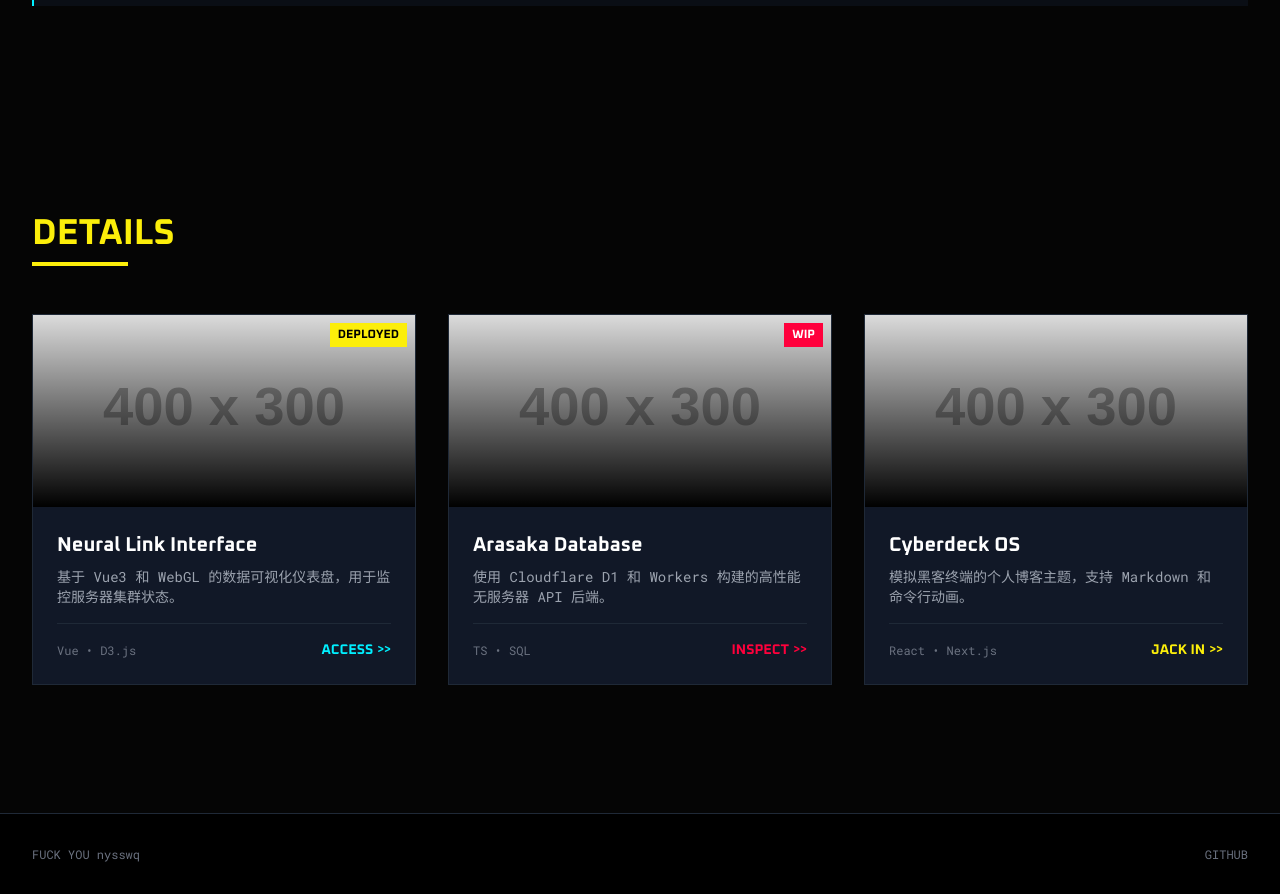
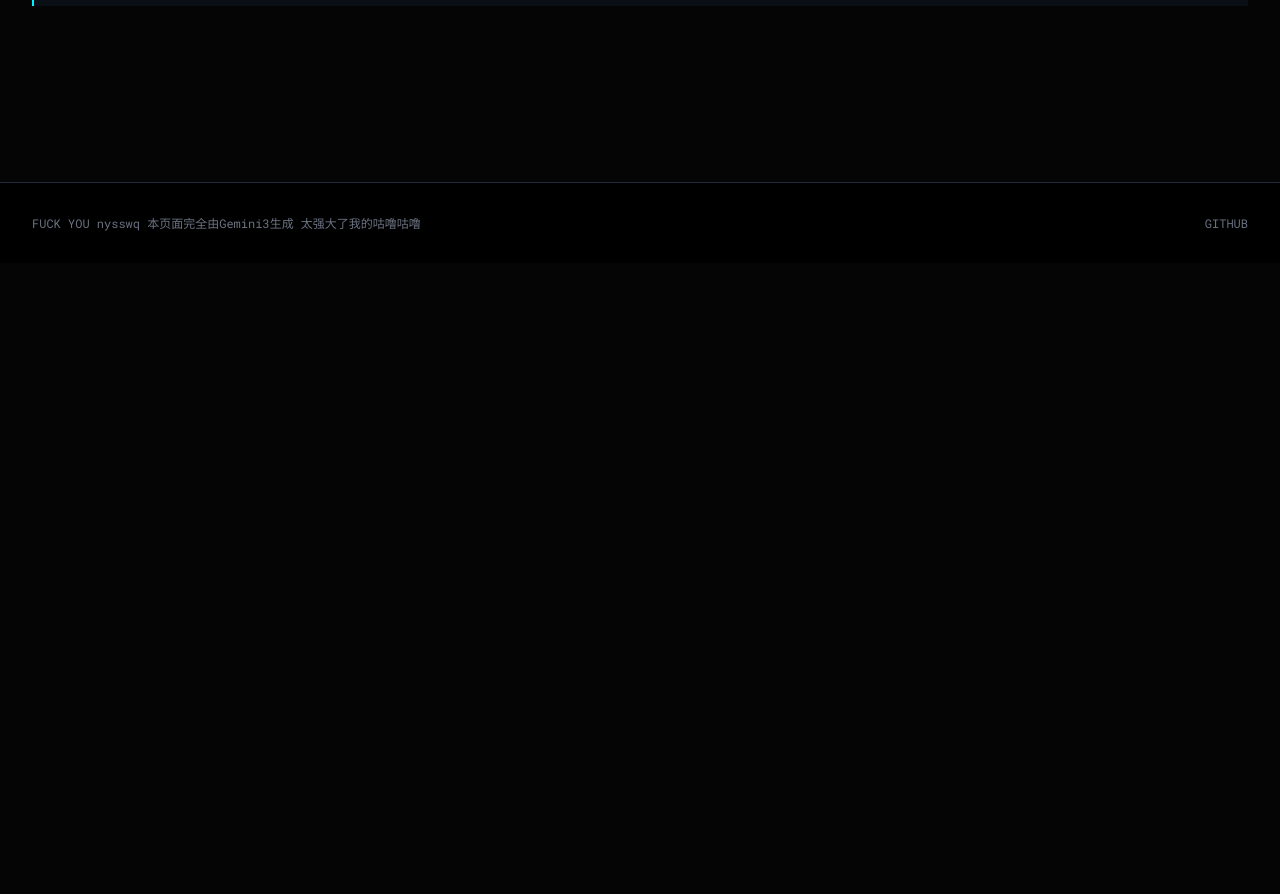
Before and after one commit to SULIing/wudan, a plain HTML site: page public/index.html in a window 1280 px wide. Shown: the part 1560-2454 px from the top of the page. After the commit the page ends 1823 px from the top, so only its background shows below. Drawn offline with nearby package versions, Linux system fonts and the light colour scheme; placeholder pictures from the web are drawn by us.

Commit message:
Add files via upload

```diff
--- a/public/index.html
+++ b/public/index.html
@@ -179,7 +179,7 @@
                 </div>
             </div>
         </section>
-        <section id="projects" class="py-20 relative">
+        <section id="details" class="py-20 relative">
              <div class="max-w-7xl mx-auto px-4 sm:px-6 lg:px-8">
                 <div class="mb-12">
                     <h2 class="text-3xl md:text-4xl font-bold text-white mb-2">MISSION_LOG</h2>
@@ -193,75 +193,12 @@
                 </div>
              </div>
         </section>
-        <section id="details" class="py-20 relative">
-             <div class="max-w-7xl mx-auto px-4 sm:px-6 lg:px-8">
-                <div class="mb-12">
-                    <h2 class="text-3xl md:text-4xl font-bold text-red mb-2">DETAILS</h2>
-                    <div class="h-1 w-24 bg-cp-yellow"></div>
-                </div>
-
-                <div class="grid grid-cols-1 md:grid-cols-2 lg:grid-cols-3 gap-8">
-                    <div class="group relative bg-gray-900 border border-gray-800 hover:border-cp-blue transition-colors duration-300">
-                        <div class="h-48 bg-gray-800 overflow-hidden relative">
-                             <div class="absolute inset-0 bg-gradient-to-t from-black to-transparent z-10"></div>
-                             <img src="https://via.placeholder.com/400x300/1a1a1a/00F0FF?text=PROJECT+ALPHA" alt="Project" class="w-full h-full object-cover group-hover:scale-110 transition-transform duration-500 img-cyber">
-                             <div class="absolute top-2 right-2 bg-cp-yellow text-black text-xs font-bold px-2 py-1 z-20">DEPLOYED</div>
-                        </div>
-                        <div class="p-6">
-                            <h3 class="text-xl font-bold text-white mb-2 group-hover:text-cp-blue">Neural Link Interface</h3>
-                            <p class="text-gray-400 text-sm mb-4 font-code">基于 Vue3 和 WebGL 的数据可视化仪表盘，用于监控服务器集群状态。</p>
-                            <div class="flex justify-between items-center border-t border-gray-800 pt-4">
-                                <span class="text-xs text-gray-500 font-code">Vue • D3.js</span>
-                                <a href="#" class="text-cp-blue hover:text-white text-sm font-bold flex items-center gap-1">
-                                    ACCESS <span class="text-xs">>></span>
-                                </a>
-                            </div>
-                        </div>
-                    </div>
-
-                    <div class="group relative bg-gray-900 border border-gray-800 hover:border-cp-red transition-colors duration-300">
-                        <div class="h-48 bg-gray-800 overflow-hidden relative">
-                             <div class="absolute inset-0 bg-gradient-to-t from-black to-transparent z-10"></div>
-                             <img src="https://via.placeholder.com/400x300/1a1a1a/FF003C?text=PROJECT+BETA" alt="Project" class="w-full h-full object-cover group-hover:scale-110 transition-transform duration-500 img-cyber">
-                             <div class="absolute top-2 right-2 bg-cp-red text-white text-xs font-bold px-2 py-1 z-20">WIP</div>
-                        </div>
-                        <div class="p-6">
-                            <h3 class="text-xl font-bold text-white mb-2 group-hover:text-cp-red">Arasaka Database</h3>
-                            <p class="text-gray-400 text-sm mb-4 font-code">使用 Cloudflare D1 和 Workers 构建的高性能无服务器 API 后端。</p>
-                            <div class="flex justify-between items-center border-t border-gray-800 pt-4">
-                                <span class="text-xs text-gray-500 font-code">TS • SQL</span>
-                                <a href="#" class="text-cp-red hover:text-white text-sm font-bold flex items-center gap-1">
-                                    INSPECT <span class="text-xs">>></span>
-                                </a>
-                            </div>
-                        </div>
-                    </div>
-
-                        <div class="group relative bg-gray-900 border border-gray-800 hover:border-cp-yellow transition-colors duration-300">
-                        <div class="h-48 bg-gray-800 overflow-hidden relative">
-                             <div class="absolute inset-0 bg-gradient-to-t from-black to-transparent z-10"></div>
-                             <img src="https://via.placeholder.com/400x300/1a1a1a/FCEE0A?text=PROJECT+GAMMA" alt="Project" class="w-full h-full object-cover group-hover:scale-110 transition-transform duration-500 img-cyber">
-                        </div>
-                        <div class="p-6">
-                            <h3 class="text-xl font-bold text-white mb-2 group-hover:text-cp-yellow">Cyberdeck OS</h3>
-                            <p class="text-gray-400 text-sm mb-4 font-code">模拟黑客终端的个人博客主题，支持 Markdown 和命令行动画。</p>
-                            <div class="flex justify-between items-center border-t border-gray-800 pt-4">
-                                <span class="text-xs text-gray-500 font-code">React • Next.js</span>
-                                <a href="#" class="text-cp-yellow hover:text-white text-sm font-bold flex items-center gap-1">
-                                    JACK IN <span class="text-xs">>></span>
-                                </a>
-                            </div>
-                        </div>
-                    </div>
-                </div>
-             </div>
-        </section>
     </main>
 
     <footer class="bg-black border-t border-gray-800 py-8 mt-12">
         <div class="max-w-7xl mx-auto px-4 sm:px-6 lg:px-8 flex flex-col md:flex-row justify-between items-center">
             <div class="text-gray-500 font-code text-xs mb-4 md:mb-0">
-                FUCK YOU nysswq
+                FUCK YOU nysswq 本页面完全由Gemini3生成 太强大了我的咕噜咕噜
             </div>
             <div class="flex space-x-6">
                 <a href="https://github.com/SULIing/wudan" class="text-gray-500 hover:text-cp-blue text-xs font-code transition">GITHUB</a>
```
